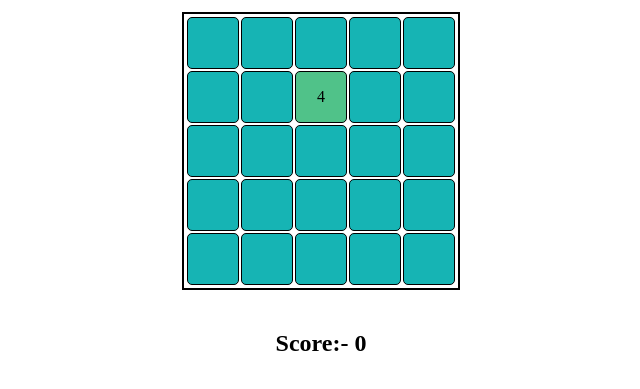
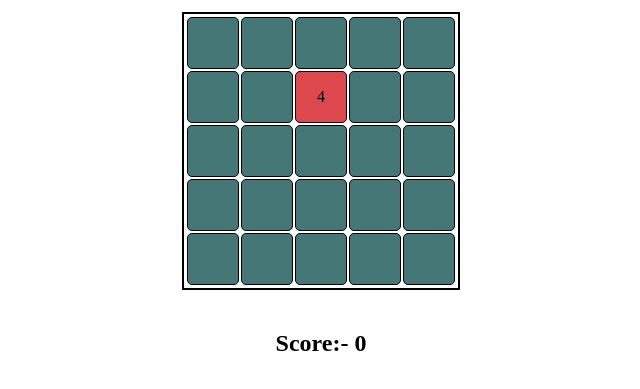
Before and after one commit to Bhavna25/React2048, a React app: page / in a window 1280 px wide. Shown: the part 55-444 px from the top of the page, without its empty margins (319-959 px from the left). Built offline with nearby package versions, Linux system fonts and the light colour scheme.

Commit message:
Update App.css

```diff
--- a/src/styles/App.css
+++ b/src/styles/App.css
@@ -1,7 +1,7 @@
 .board-box {
   width: 50px;
   height: 50px;
-  background-color: rgb(22, 180, 180);
+  background-color: rgb(69, 119, 119);
   border: 1px black solid;
   margin: 1px;
   border-radius: 5px;
@@ -29,7 +29,7 @@ h1 {
 }
 
 .board-box-high {
-  background-color: rgb(80, 194, 137);
+  background-color: rgb(221, 71, 78);
 }
 .score {
   margin: 40px auto;
```
